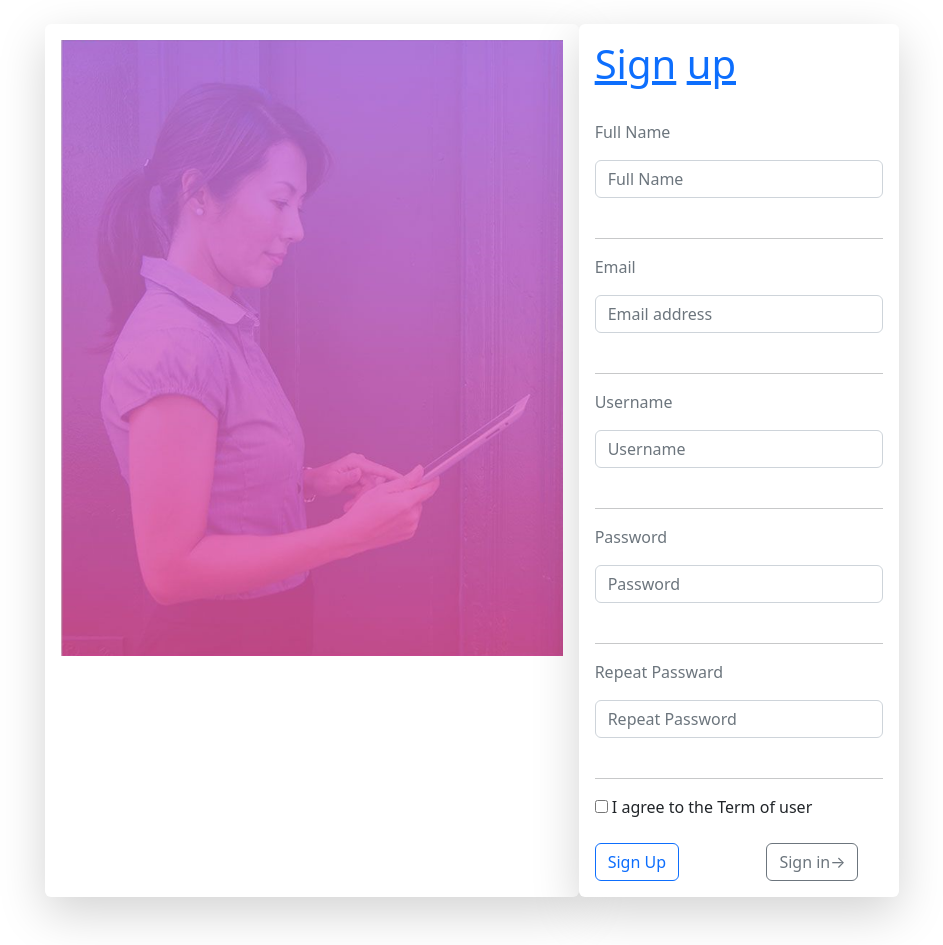
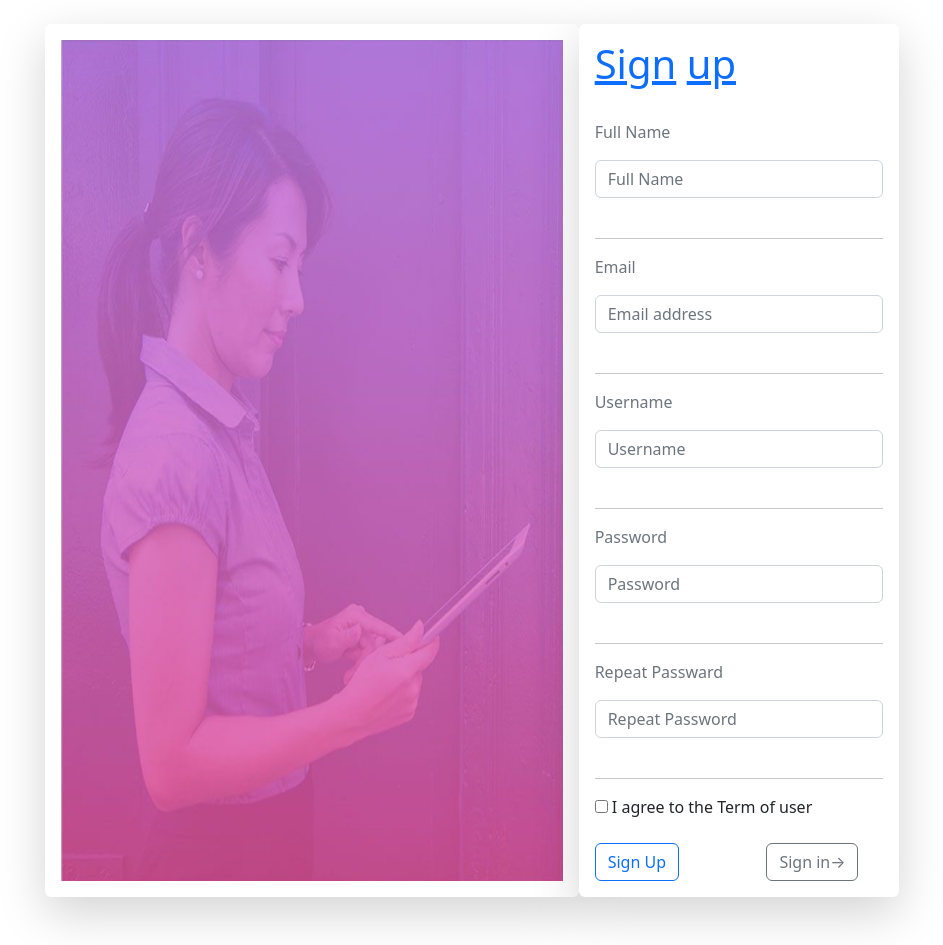
Before and after one commit to KumarPiyush89/JoiningPage, a plain HTML site: page joiningpage2.html in a window 1280 px wide. Shown: the whole page, without its empty margins (168-1111 px from the left). Drawn offline with nearby package versions, Linux system fonts and the light colour scheme.

Commit message:
Add files via upload

```diff
--- a/joiningpage2.html
+++ b/joiningpage2.html
@@ -29,7 +29,7 @@
 
             </div>
             <div class="col-sm-5 shadow-lg p-3 mb-5 bg-body rounded">
-                <img src="image_2022_09_23T11_55_47_766Z.png" alt="" style="width: 100%;"/>
+                <img src="image_2022_09_23T11_55_47_766Z.png" alt="" style="width: 100%; height: 100%;"/>
             </div>
             <div class="col-sm-3 bg-light shadow-lg p-3 mb-5 bg-body rounded">
                 <h1 class="text-primary"><u>Sign</u> <u> up</u></h1><br/>
```
